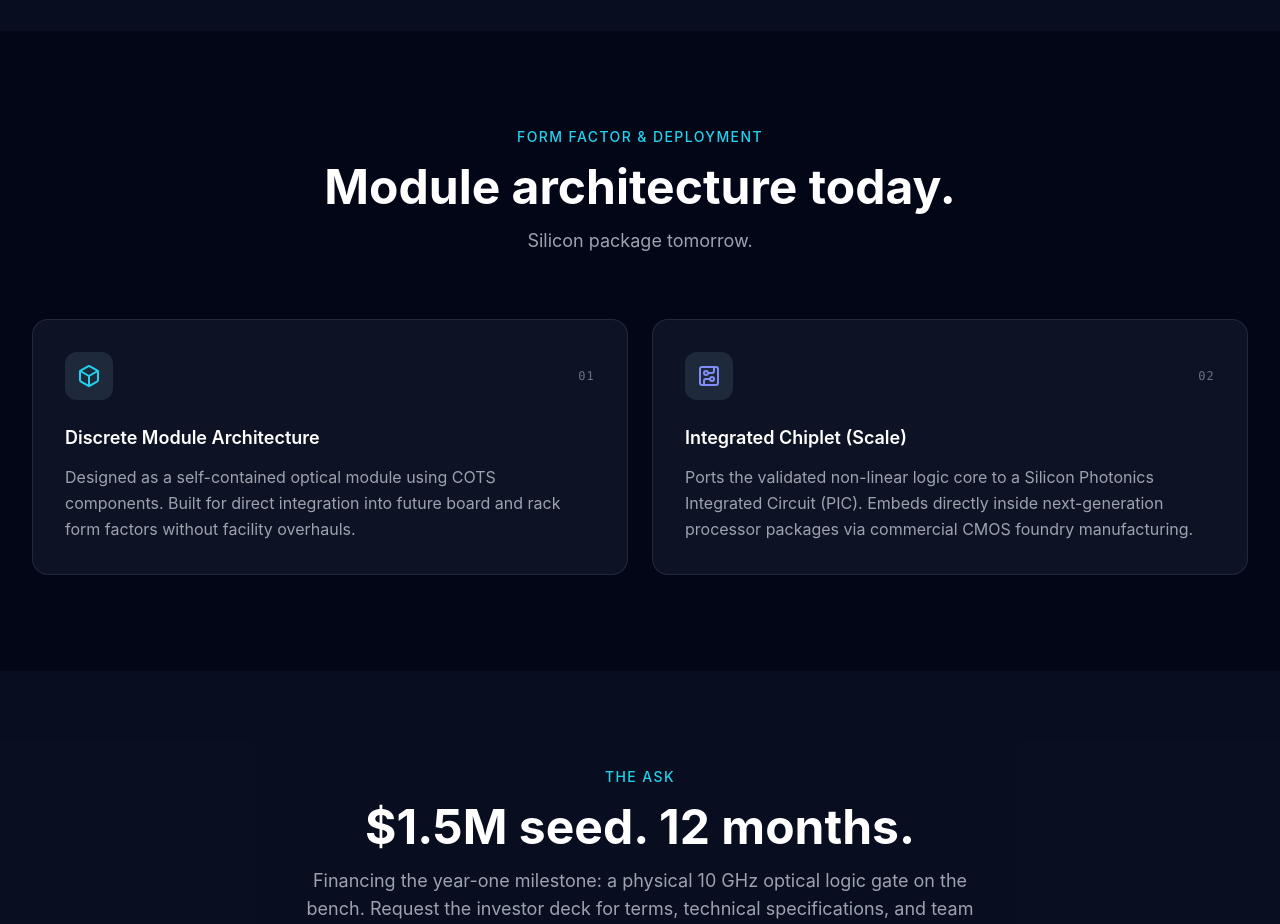
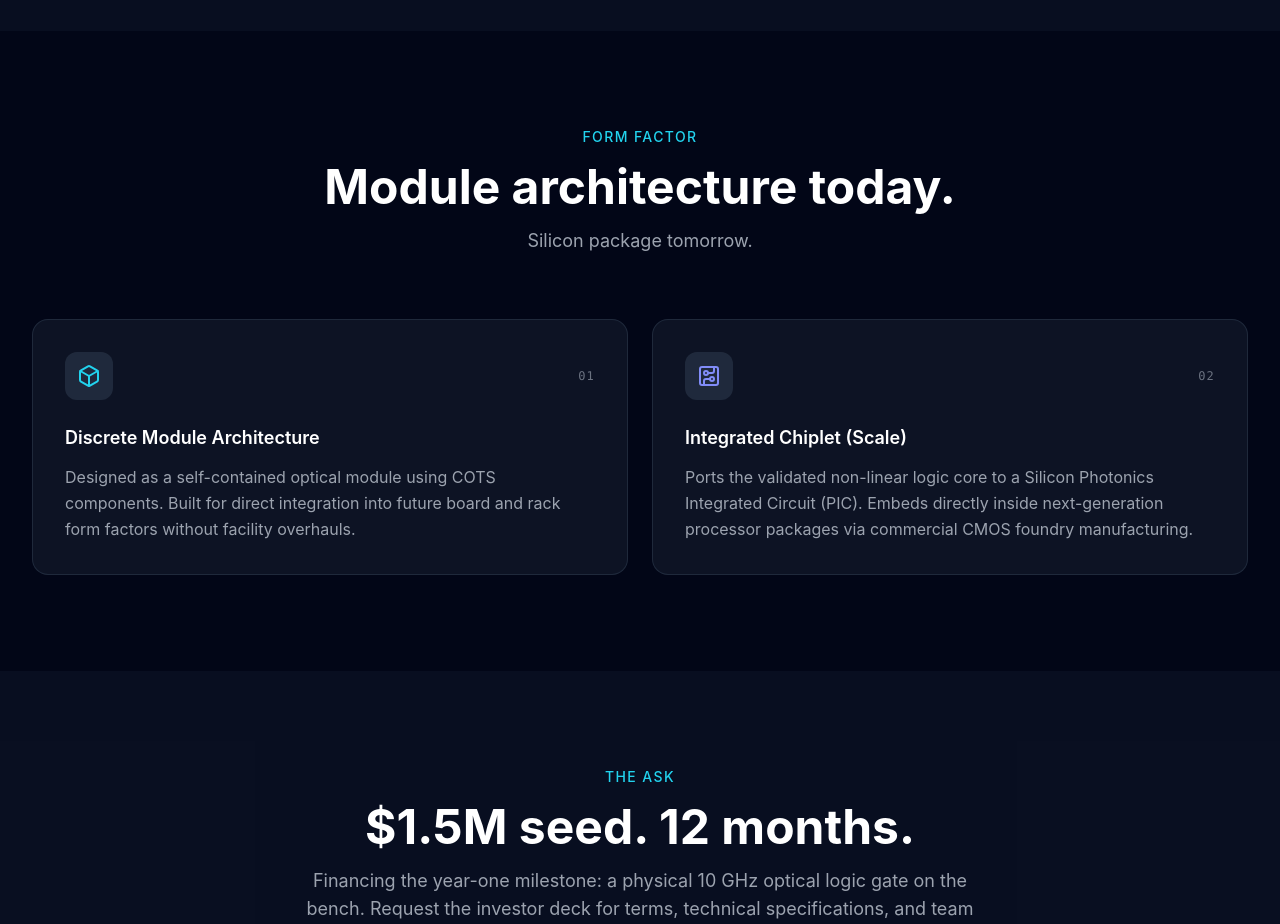
Before and after one commit to jlasman/quantumstarsystems, a React (Vite) app: page /hardware in a window 1280 px wide. Shown: the part 4340-5264 px from the top of the page. Built offline with nearby package versions, Linux system fonts and the light colour scheme; no server answers.

Commit message:
Hybrid form factor: module today, silicon package tomorrow
Shorten the label to Form Factor. Keep the discrete COTS module and PIC chiplet cards; do not bring back 2U or wattage specs.

Co-authored-by: Jeremy Lasman <jlasman@users.noreply.github.com>

```diff
--- a/src/pages/Hardware.tsx
+++ b/src/pages/Hardware.tsx
@@ -372,7 +372,7 @@ export default function Hardware() {
         <div className="max-w-7xl mx-auto px-4 sm:px-6 lg:px-8">
           <div className="text-center mb-16">
             <p className="text-sm tracking-widest uppercase text-cyan-400 font-medium mb-4">
-              Form Factor & Deployment
+              Form Factor
             </p>
             <h2 className="text-3xl md:text-5xl font-bold mb-4">
               Module architecture today.
```
